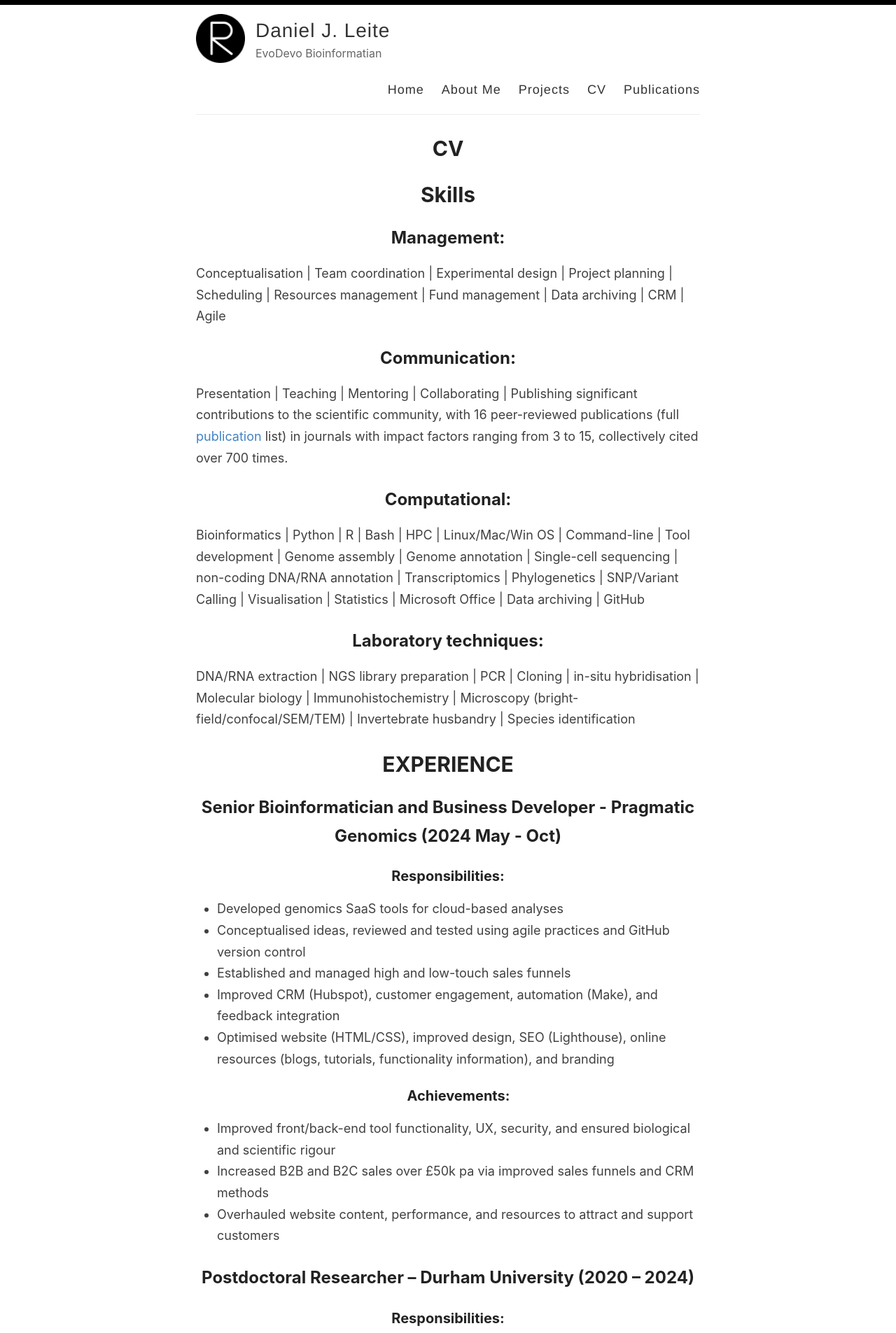
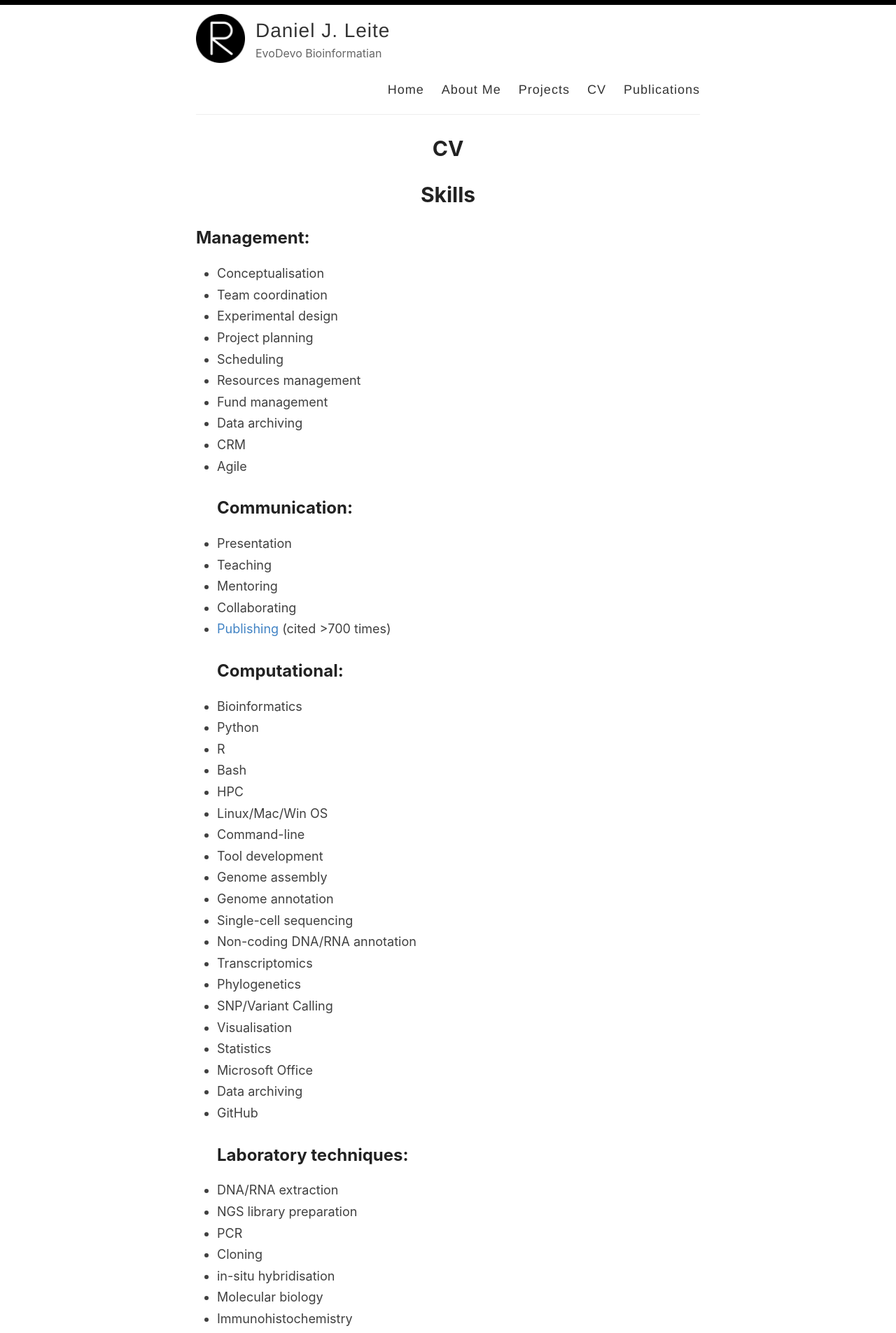
Before and after one commit to djleite/djleite.github.io, a Jekyll site: the page built from _pages/cv.md, in a window 1280 px wide. Shown: the top 1905 px of the page at 70% size. Built offline with Jekyll 4.4.1, drawn with Linux system fonts in a browser that asks for light colours; some of the changed text lies outside the part shown.

Commit message:
various format changes

```diff
--- a/_pages/cv.md
+++ b/_pages/cv.md
@@ -6,13 +6,54 @@ permalink: /cv/
 
 # Skills
 ## Management:
-Conceptualisation | Team coordination | Experimental design | Project planning | Scheduling | Resources management | Fund management | Data archiving | CRM | Agile
+- Conceptualisation
+- Team coordination
+- Experimental design
+- Project planning
+- Scheduling
+- Resources management
+- Fund management
+- Data archiving
+- CRM
+- Agile
 ## Communication:
-Presentation | Teaching | Mentoring | Collaborating | Publishing significant contributions to the scientific community, with 16 peer-reviewed publications (full [publication](https://djleite.github.io/publications) list) in journals with impact factors ranging from 3 to 15, collectively cited over 700 times.
+- Presentation
+- Teaching
+- Mentoring
+- Collaborating
+- [Publishing](https://djleite.github.io/publications) (cited >700 times)
 ## Computational:
-Bioinformatics | Python | R | Bash | HPC | Linux/Mac/Win OS | Command-line | Tool development | Genome assembly | Genome annotation | Single-cell sequencing | non-coding DNA/RNA annotation |  Transcriptomics | Phylogenetics | SNP/Variant Calling | Visualisation | Statistics | Microsoft Office | Data archiving | GitHub
+- Bioinformatics
+- Python
+- R
+- Bash
+- HPC
+- Linux/Mac/Win OS
+- Command-line
+- Tool development
+- Genome assembly
+- Genome annotation
+- Single-cell sequencing
+- Non-coding DNA/RNA annotation
+- Transcriptomics
+- Phylogenetics
+- SNP/Variant Calling
+- Visualisation
+- Statistics
+- Microsoft Office
+- Data archiving
+- GitHub
 ## Laboratory techniques:
-DNA/RNA extraction | NGS library preparation | PCR | Cloning | in-situ hybridisation | Molecular biology | Immunohistochemistry | Microscopy (bright-field/confocal/SEM/TEM) | Invertebrate husbandry | Species identification
+- DNA/RNA extraction
+- NGS library preparation
+- PCR
+- Cloning
+- in-situ hybridisation
+- Molecular biology
+- Immunohistochemistry
+- Microscopy (bright-field/confocal/SEM/TEM)
+- Invertebrate husbandry
+- Species identification
 
 
 # EXPERIENCE
--- a/assets/style.scss
+++ b/assets/style.scss
@@ -45,7 +45,7 @@ h1, h2, h3, h4, h5, h6 {
   line-height: 1.7;
   margin: 1em 0 15px;
   padding: 0;
-  text-align: center;
+  text-align: left;
 
   @include mobile {
     line-height: 1.4;
```
Also changed, not shown: .github/FUNDING.yml (deleted).
